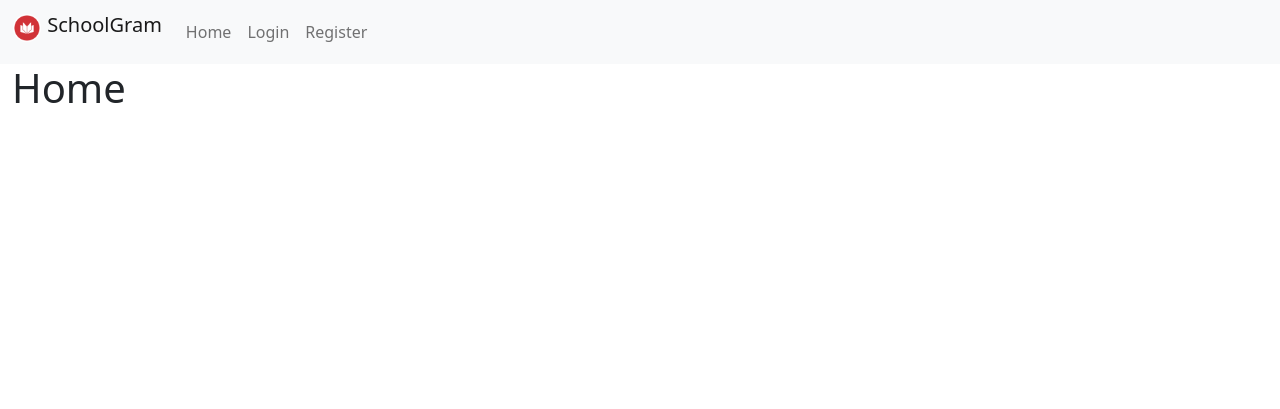
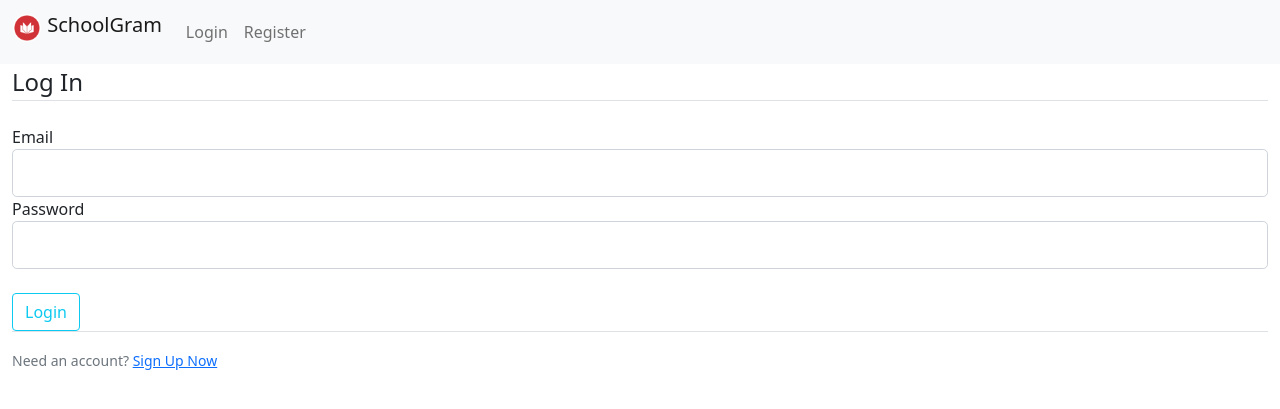
Before and after one commit to Jameel785/SocialMediaAppFlask, a Flask app: a page that uses schoolgram/templates/base.html in a window 1280 px wide. Shown: the top 409 px of the page. Run offline with Flask 2, Linux system fonts and the light colour scheme.

Commit message:
Creating user login system

```diff
--- a/schoolgram/__init__.py
+++ b/schoolgram/__init__.py
@@ -10,5 +10,6 @@ app.config['SQLALCHEMY_DATABASE_URI'] = 'sqlite:///site.db'
 db = SQLAlchemy(app)
 bcrypt = Bcrypt(app)
 login_manager = LoginManager(app)
+login_manager.login_view = 'login'
 
 from schoolgram import routes
--- a/schoolgram/forms.py
+++ b/schoolgram/forms.py
@@ -72,12 +72,16 @@ class RegistrationForm(FlaskForm):
     submit = SubmitField('Sign Up')
 
     def validate_username(self, username):
+        # Query the database for a user with the provided username
         user = User.query.filter_by(username=username.data).first()
+        # If a user with the username already exists, raise a validation error
         if user:
             raise ValidationError('[Username is already taken. Please choose a different one]')
 
     def validate_email(self, email):
+        # Query the database for a user with the provided email
         user = User.query.filter_by(email=email.data).first()
+        # If a user with the email already exists, raise a validation error
         if user:
             raise ValidationError('[Email is already taken. Please choose a different one]')
 
--- a/schoolgram/routes.py
+++ b/schoolgram/routes.py
@@ -2,26 +2,34 @@ from flask import render_template, request, url_for, flash, redirect
 from schoolgram import app, db, bcrypt
 from schoolgram.forms import RegistrationForm, LoginForm
 from schoolgram.models import User, Post, Comment, Like
-from flask_login import login_user
+from flask_login import login_user, current_user, logout_user, login_required
 
 # users can access the home page using the home path or default path
 @app.route("/home")
-@app.route("/")
+@login_required
 def home():
     return render_template("home.html", title="home")
 
 # Access the login page with the login route
 @app.route("/login", methods=['GET', 'POST'])
+@app.route("/", methods=['GET', 'POST'])
 def login():
+    if current_user.is_authenticated:
+        return redirect(url_for('home'))
     # Creates an instance of the login form
     form = LoginForm()
 
     # If the form has been submitted and is valid,
     # Flash a login success message and redirect the user to the home page
     if form.validate_on_submit():
+        # Query the database for a user with the provided email address
         user = User.query.filter_by(email=form.email.data).first()
+        # If a user with the email exists and the provided password matches the hashed password,
+        # the user is logged in
         if user and bcrypt.check_password_hash(user.password, form.password.data):
+            # Logs in and creates a user session
             login_user(user)
+            # Redirect to the home page after a successful login
             return redirect(url_for('home'))
         else:
             flash('Login Unsuccessful. Please check email and password', 'danger')
@@ -32,18 +40,35 @@ def login():
 # Access the register page with the register route
 @app.route("/register", methods=['GET', 'POST'])
 def register():
+    if current_user.is_authenticated:
+        return redirect(url_for('home'))
     # Creates an instance of the registration form
     form = RegistrationForm()
 
     # If the form has been submitted and is valid,
     # Flash an account created success message and redirect the user to the home page
     if form.validate_on_submit():
+        # Generates hashed password using provided password
         hashed_password = bcrypt.generate_password_hash(form.password.data).decode('utf-8')
+        # Will create a new user with the provided credentials and add them to the data base
         user = User(username=form.username.data, email=form.email.data, password=hashed_password, role=form.role.data)
         db.session.add(user)
         db.session.commit()
         flash('Account has been created', 'success')
+        # Redirect user to the login page after a successful login
         return redirect(url_for('login'))
 
     # Render the register template with the form instance
     return render_template("register.html", title="register", form=form)
+
+@app.route("/logout")
+def logout():
+    # Logs out the current user and clears their session data
+    logout_user()
+    # Redirects to the login page after logging out
+    return redirect(url_for('login'))
+
+@app.route("/account")
+@login_required
+def account():
+    return render_template("account.html", title="Account")
--- /dev/null
+++ b/schoolgram/templates/account.html
@@ -0,0 +1,5 @@
+{% extends "base.html" %}
+
+{% block content %}
+  <h1>{{ current_user.username }}</h1>
+{% endblock %}
--- a/schoolgram/templates/base.html
+++ b/schoolgram/templates/base.html
@@ -37,11 +37,26 @@
             <!-- list of link options which are connected to their specific urls -->
             <div class="collapse navbar-collapse" id="navbarNav">
                  <ul class="navbar-nav">
+                     <!-- Checks if the current user is authenticated -->
+                     {% if current_user.is_authenticated %}
+                        <!-- if the user is authenticated, display the home and logout links -->
                         <li class="nav-item">
                              <a href="{{ url_for('home') }}" class="nav-link">
                                  Home
                              </a>
                         </li>
+                        <li class="nav-item">
+                             <a href="{{ url_for('account') }}" class="nav-link">
+                                 Account
+                             </a>
+                         </li>
+                        <li class="nav-item">
+                             <a href="{{ url_for('logout') }}" class="nav-link">
+                                 Logout
+                             </a>
+                        </li>
+                     {% else %}
+                        <!-- if the user is not authenticated, display the home, login and register links -->
                          <li class="nav-item">
                              <a href="{{ url_for('login') }}" class="nav-link">
                                  Login
@@ -52,6 +67,7 @@
                                  Register
                              </a>
                          </li>
+                     {% endif %}
                  </ul>
             </div>
         </div>
```
Also changed, not shown: instance/site.db. Lines whose indentation alone changed are shown as unchanged.
